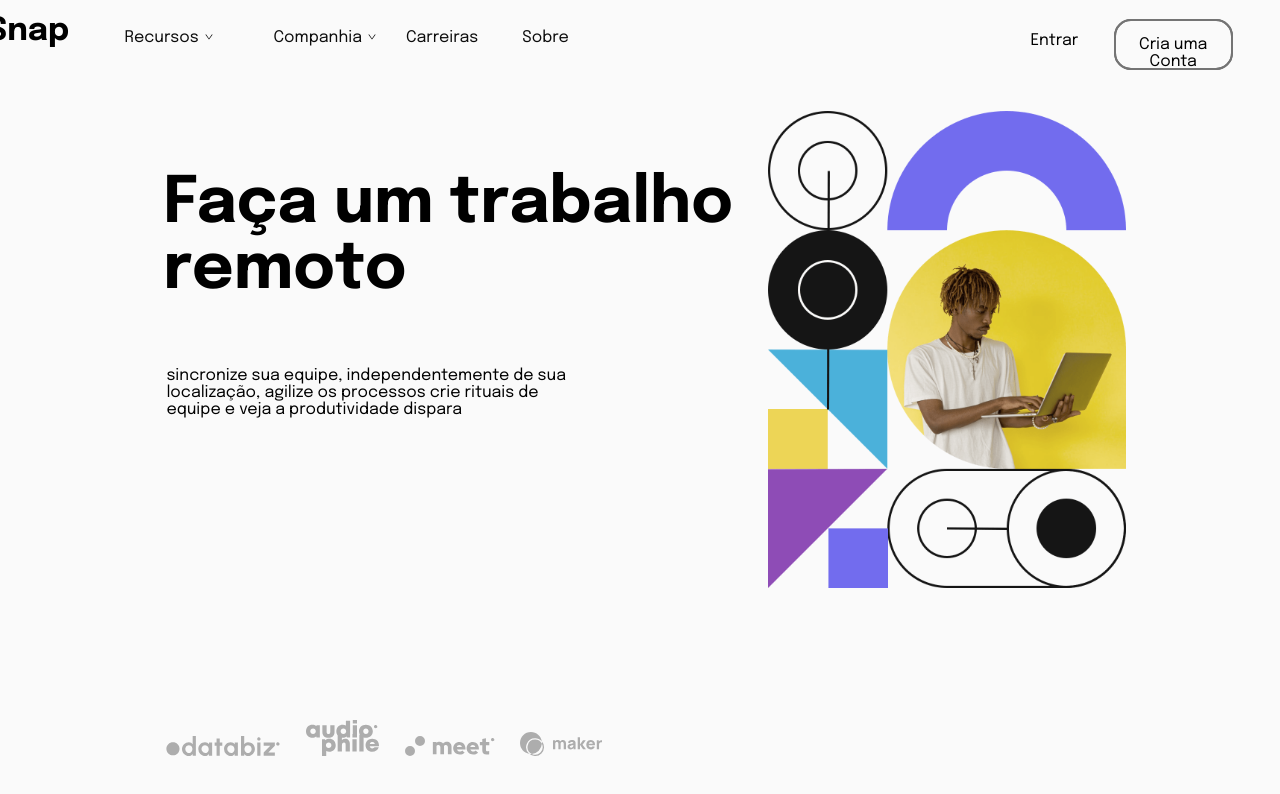
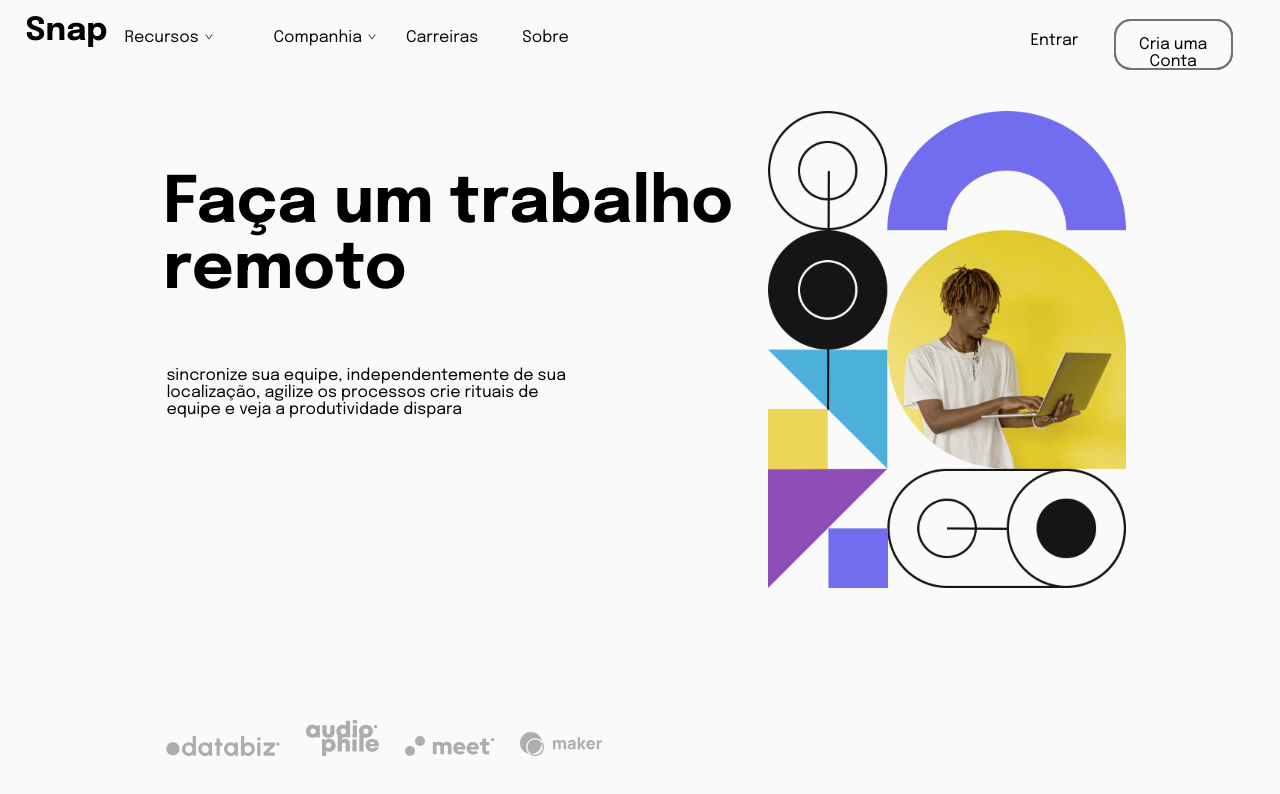
Before and after one commit to Marlondx/Snap, a React (Vite) app in the folder snap/: page / in a window 1280 px wide. Shown: the top 794 px of the page. Built offline with nearby package versions, Linux system fonts and the light colour scheme.

Commit message:
Update nave.css

```diff
--- a/snap/src/componentes/header/nave.css
+++ b/snap/src/componentes/header/nave.css
@@ -1,6 +1,6 @@
 .text{
    position: absolute;
-   margin: 1.2% 0 0 -1%;
+   margin: 1.2% 0 0 2%;
     width:7%;
 
 
```
